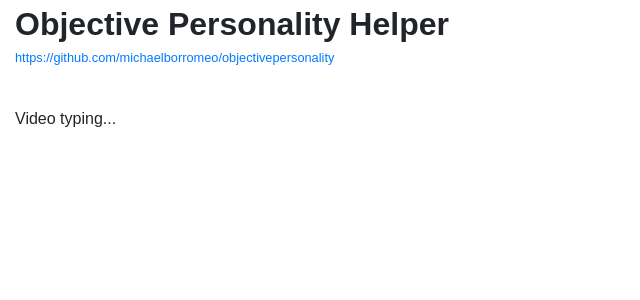
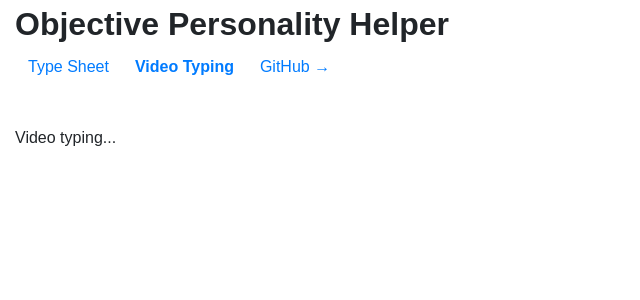
Before and after one commit to michaelborromeo/objectivepersonality, a React (Create React App) app: page /video in a window 1280 px wide. Shown: the top 300 px of the page, without its empty margins (0-640 px from the left). Built offline with nearby package versions, Linux system fonts and the light colour scheme.

Commit message:
Add nav links

```diff
--- a/src/components/Header.js
+++ b/src/components/Header.js
@@ -1,4 +1,5 @@
 import React, {Component} from 'react';
+import {NavLink} from 'react-router-dom';
 import './Header.css';
 
 class Header extends Component {
@@ -7,9 +8,16 @@ class Header extends Component {
       <div className="Header">
         <div className="header-text">Objective Personality Helper</div>
         <div className="header-github">
-          <a href="https://github.com/michaelborromeo/objectivepersonality" target="_blank"
+          <NavLink className="btn btn-link" exact activeClassName="bold" to="/">
+            Type Sheet
+          </NavLink>
+          <NavLink className="btn btn-link" exact activeClassName="bold" to="/video">
+            Video Typing
+          </NavLink>
+          <a className="btn btn-link" href="https://github.com/michaelborromeo/objectivepersonality"
+            target="_blank"
             rel="noopener noreferrer">
-            https://github.com/michaelborromeo/objectivepersonality
+            GitHub →
           </a>
         </div>
       </div>
```
